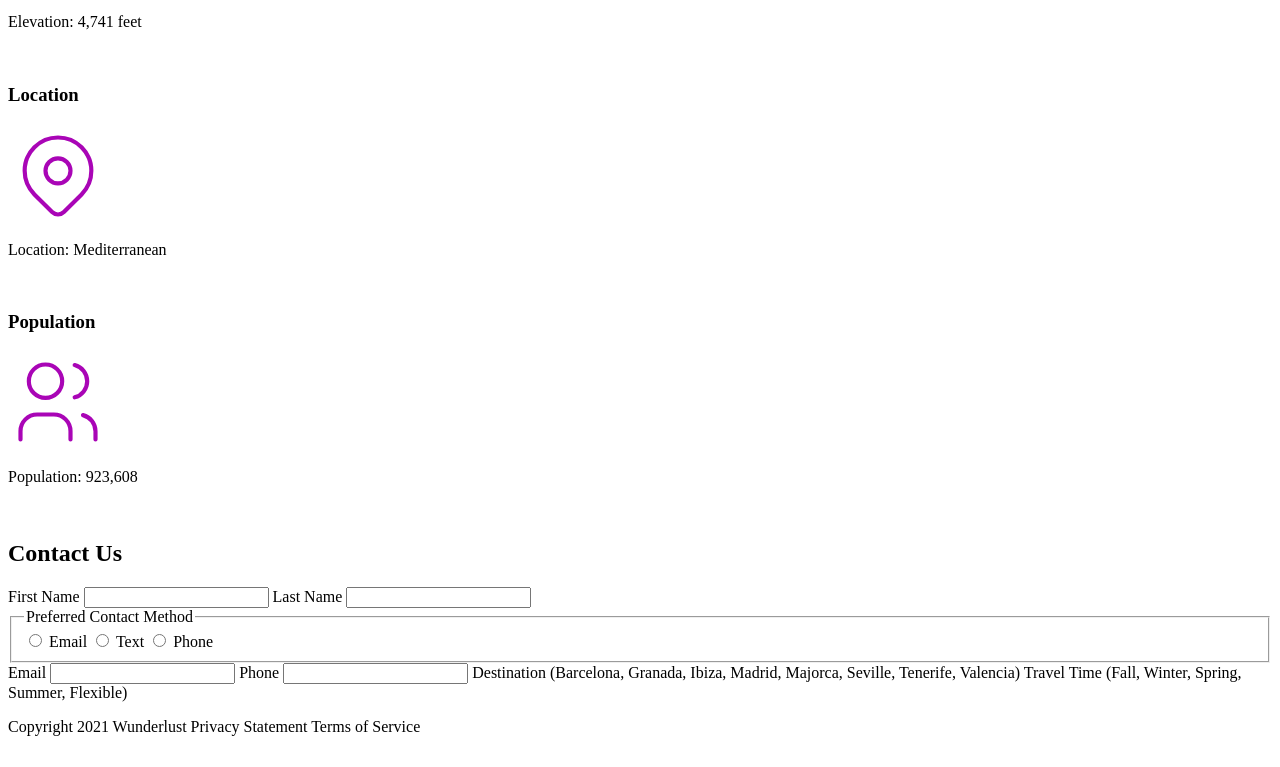
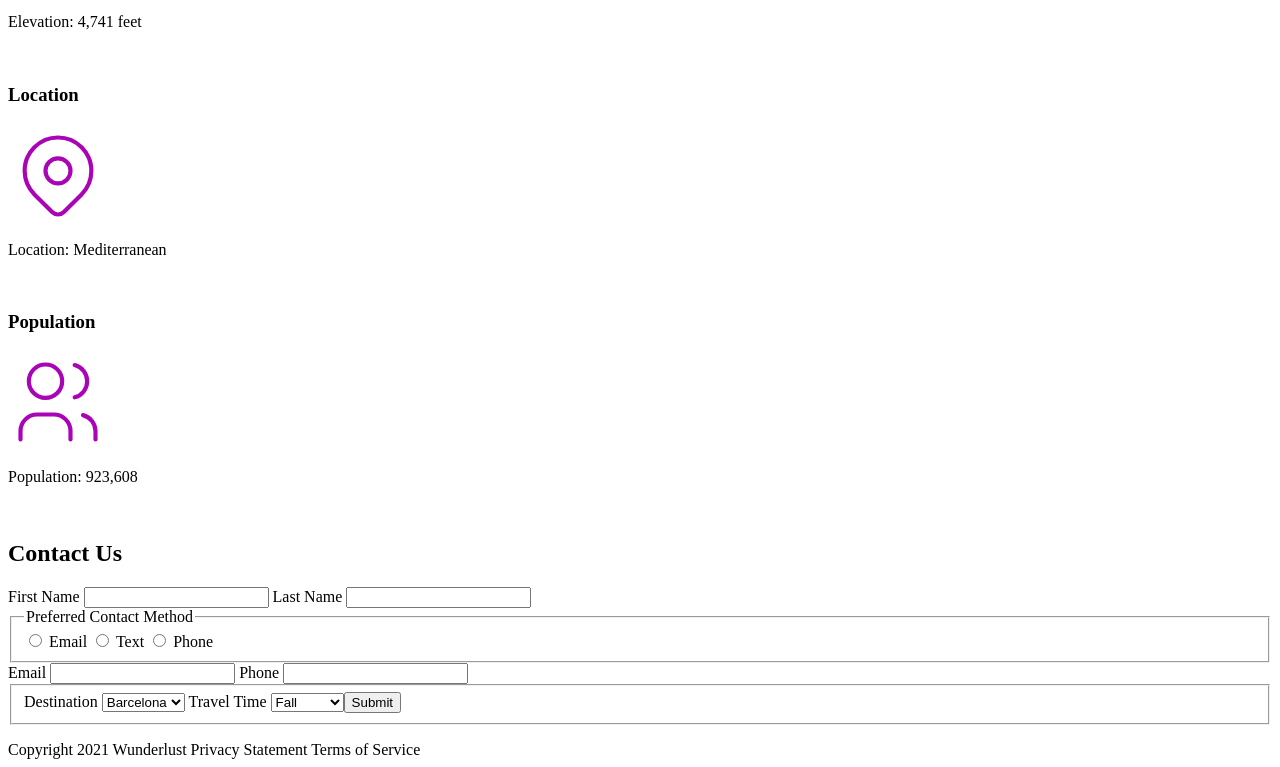
Before and after one commit to KMomoharaPelous/GIT-414-wunderlust, a plain HTML site: page index.html in a window 1280 px wide. Shown: the part 3655-4422 px from the top of the page. Before the commit the page ends 4399 px from the top, so only its background shows below. Drawn offline with Linux system fonts and the light colour scheme.

Commit message:
Update index.html

```diff
--- a/index.html
+++ b/index.html
@@ -258,8 +258,27 @@
             <label for="phone">Phone</label>
             <input type="tel" id="phone" name="phone" required>
 
-            Destination (Barcelona, Granada, Ibiza, Madrid, Majorca, Seville, Tenerife, Valencia)
-            Travel Time (Fall, Winter, Spring, Summer, Flexible)
+            <fieldset>
+                <label for=""destination">Destination</label>
+                <select id="destination" name="destination">
+                    <option value="barcelona">Barcelona</option>
+                    <option value="granada">Granada</option>
+                    <option value="ibiza">Ibiza</option>
+                    <option value="madrid">Madrid</option>
+                    <option value="majorca">Majorca</option>
+                    <option value="seville">Seville</option>
+                    <option value="tenerife">Tenerife</option>
+                    <option value="valencia">Valencia</option>
+                </select>
+                <label for="travel-time">Travel Time</label>
+                <select id="travel-time" name="travel-time">
+                    <option value="fall">Fall</option>
+                    <option value="winter">Winter</option>
+                    <option value="spring">Spring</option>
+                    <option value="summer">Summer</option>
+                    <option value="flexible">Flexible</option>
+            </fieldset>
+            <input type="submit" value="Submit">
         </form>
     </section>
 </main>
```
